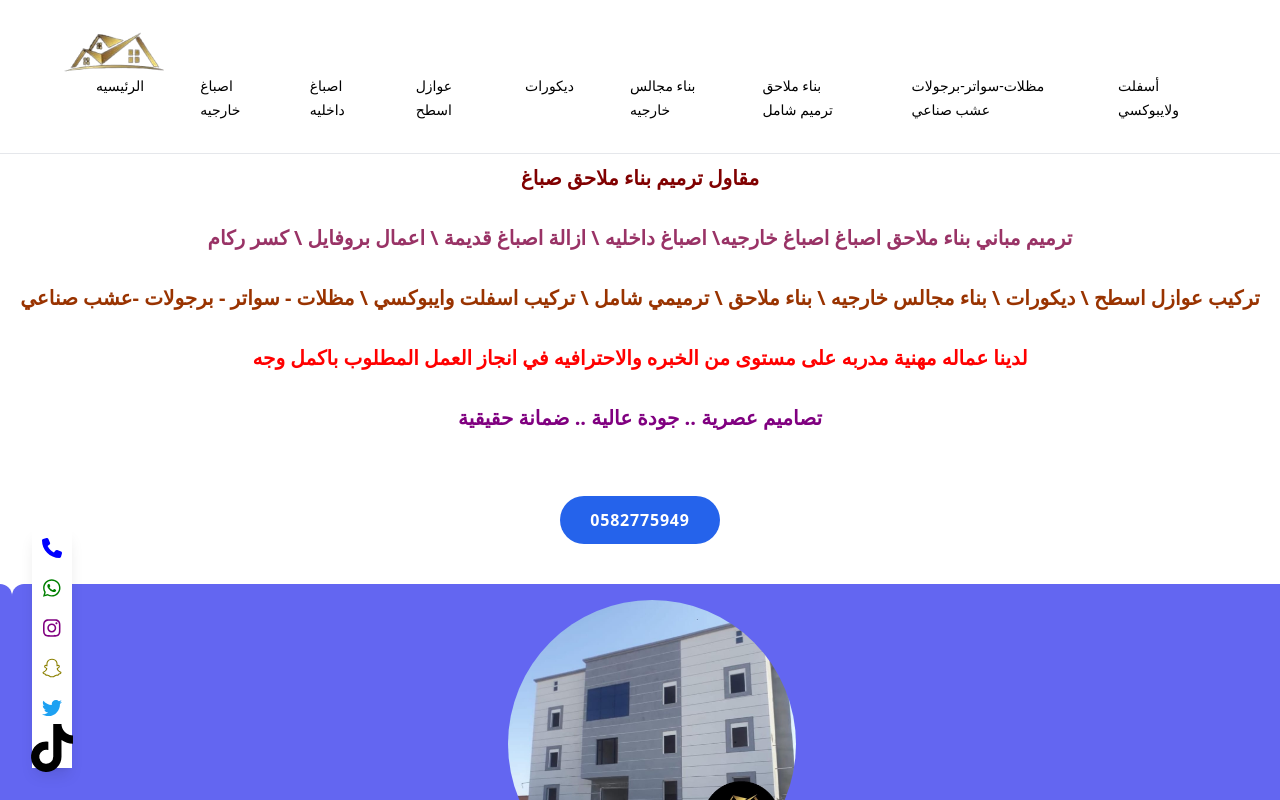
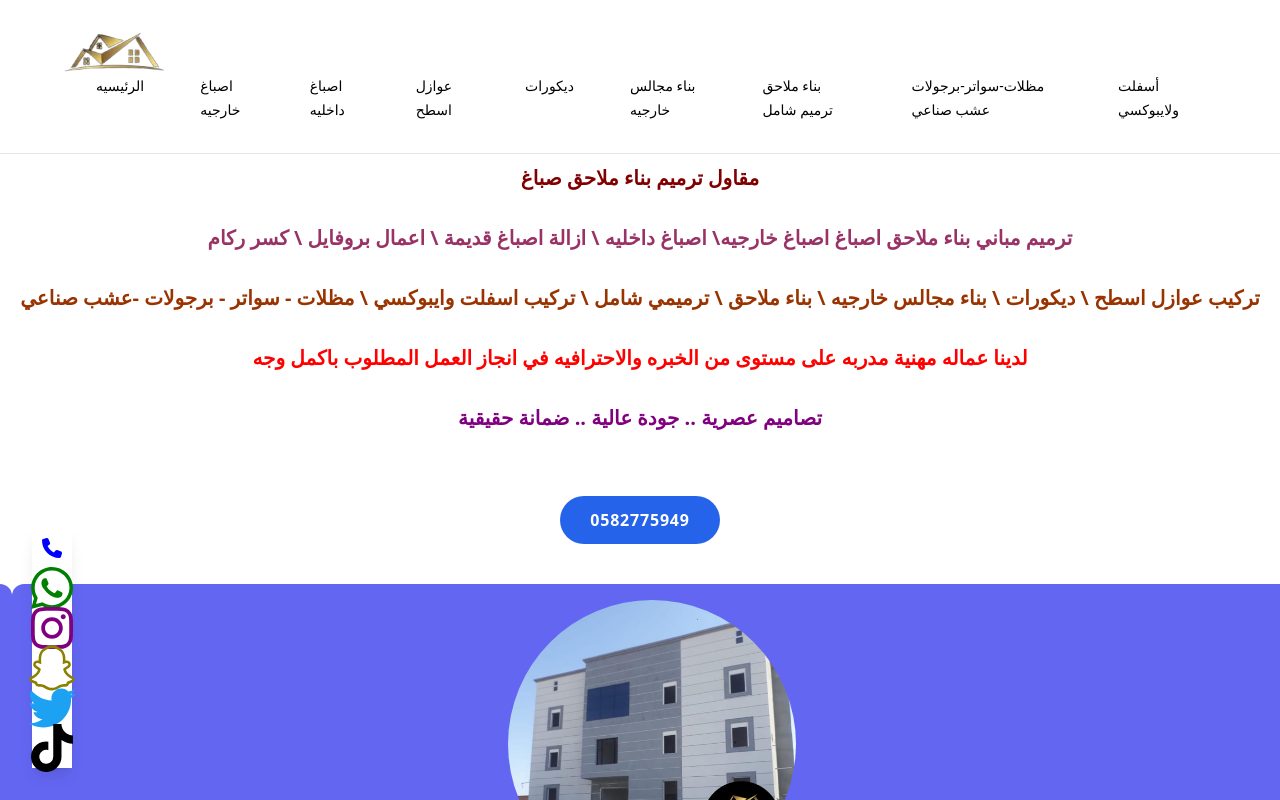
Before and after one commit to ashrafsayed2018/elasr-alhadeeth, a Next.js app: page /home in a window 1280 px wide. Shown: the top 800 px of the page. Built offline with nearby package versions, Linux system fonts and the light colour scheme.

Commit message:
make fixed social icons bigger

```diff
--- a/src/app/constants.tsx
+++ b/src/app/constants.tsx
@@ -316,23 +316,23 @@ export const NavList = [
       },
       {
         name:"whatsapp",
-        icon: <FontAwesomeIcon size="lg" icon={faWhatsapp} color='green'/>,
+        icon: <FontAwesomeIcon size="3x" icon={faWhatsapp} color='green'/>,
         link: "https://api.whatsapp.com/message/SINYIKMZEU35A1?autoload=1&app_absent=0"
       },
       {
         name:"instagram",
-        icon:<FontAwesomeIcon size="lg"icon={faInstagram} color='purple'/>,
+        icon:<FontAwesomeIcon size="3x"icon={faInstagram} color='purple'/>,
         link:"https://instagram.com/hh0507923952?igshid=ZGUzMzM3NWJiOQ==ا"
       },
       {
         name:"snapshat",
-        icon:<FontAwesomeIcon size="lg"icon={faSnapchat} color='#8B8000'/>,
+        icon:<FontAwesomeIcon size="3x"icon={faSnapchat} color='#8B8000'/>,
         link:"https://www.snapchat.com/add/s_dykwrtfwmtr20?share_id=g8SI0-od-7Q&locale=ar-AA"
       },
 
       {
         name:"twitter",
-        icon:<FontAwesomeIcon size="lg"icon={faTwitter} color='#1DA1F2'/>,
+        icon:<FontAwesomeIcon size="3x"icon={faTwitter} color='#1DA1F2'/>,
         link:"https://twitter.com/SAldhran49144?t=q0LsJWVHFDyI8eYfuPOF3A&s=09"
       },
       {
```
